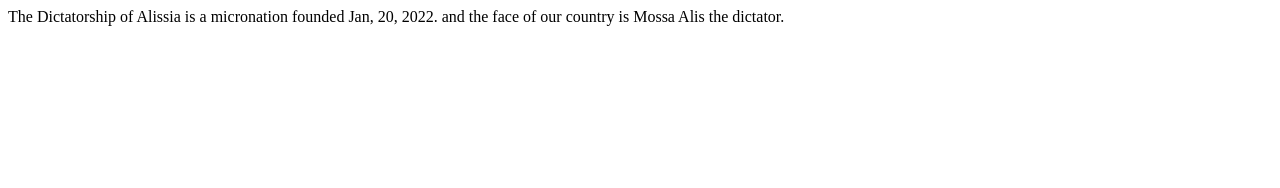
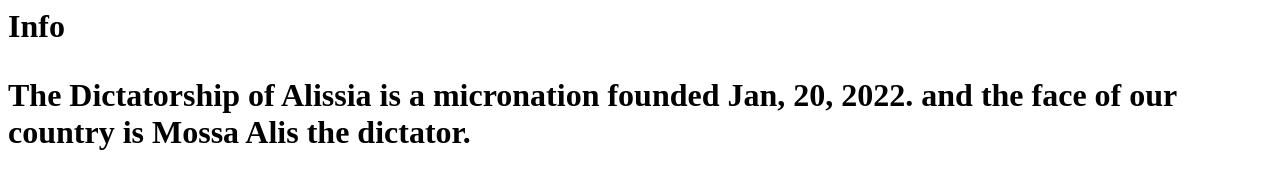
Before and after one commit to DictatorshipOfAlissia/AlissiaWEBSITE, a plain HTML site: page info.html in a window 1280 px wide. Drawn offline with Linux system fonts and the light colour scheme.

Commit message:
Update info.html

```diff
--- a/info.html
+++ b/info.html
@@ -3,8 +3,11 @@
 
 <title> Info - Dictatorship of Alissia</title>
 
-The Dictatorship of Alissia is a micronation founded Jan, 20, 2022.
-and the face of our country is Mossa Alis the dictator.
+  <h1>Info<h1>
+
+
+<p>The Dictatorship of Alissia is a micronation founded Jan, 20, 2022.
+and the face of our country is Mossa Alis the dictator.<p>
 
   </html>
   </body>
```
